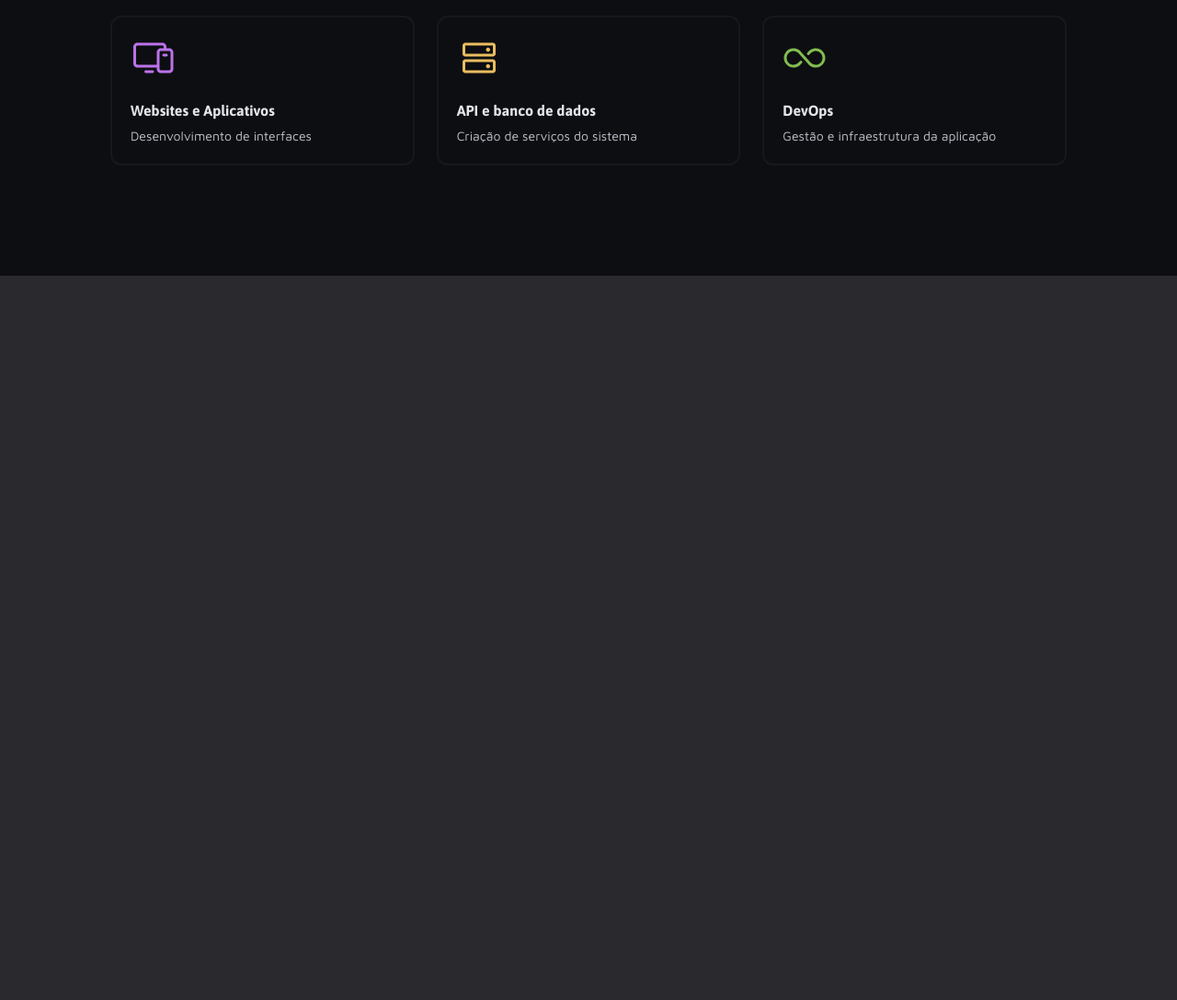
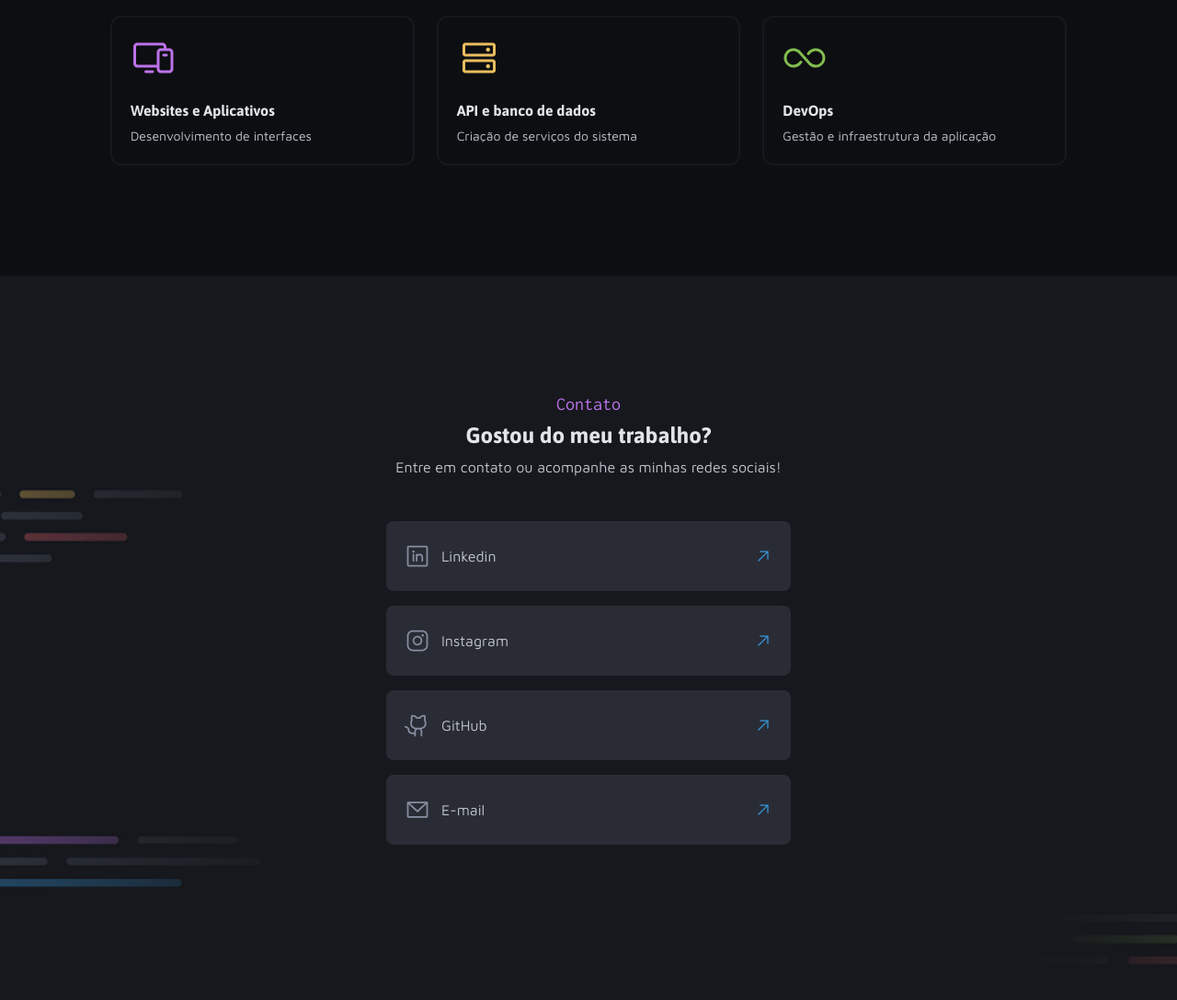
Before and after one commit to Thiaggoggarcia/Portifolio-dev, a plain HTML site: page index.html in a window 1280 px wide. Shown: the part 1744-2832 px from the top of the page at 92% size. Before the commit the page ends 2044 px from the top, so only its background shows below. Drawn offline with Linux system fonts and the light colour scheme.

Commit message:
Criando a section de contacts

```diff
--- a/css/section.css
+++ b/css/section.css
@@ -129,3 +129,41 @@
     }
   }
 }
+
+#contact{
+  background-image: url("../assets/images/Background_Contacts.jpg");
+  background-size: cover;
+  padding: 128px 120px 200px 120px;
+
+  ul{
+    margin-top: 48px;
+
+    li{
+      width: 400px;
+      justify-content: space-between;
+      background-color: var(--color-gray-300);
+      padding: 24px 20px;
+      border-radius: 8px;
+
+      .arrow{
+        width: 20px;
+        height: 20px;
+      }
+    }
+    &:hover li{
+      cursor: pointer;
+
+      #linkedin{
+        content: url("../assets/icons/LinkedinLogohover.svg");
+        width: 28px;
+        height: 28px;
+      }
+    }
+  }
+}
+
+ #intagram:hover{
+  content: url("../assets/icons/LinkedinLogohover.svg");
+  width: 28px;
+  height: 28px;
+}
--- a/css/utility.css
+++ b/css/utility.css
@@ -31,6 +31,12 @@
 /* Gap */
 .gap-8{
   gap: 8px;
+}
+.gap-12{
+  gap: 12px;
+}
+.gap-16{
+  gap: 16px;
 }
 .gap-24{
   gap: 24px;
--- a/index.html
+++ b/index.html
@@ -134,5 +134,42 @@
       </figure>
     </div>
   </section>
+  <section id="contact" class="container">
+    <header class="grid just-center gap-8">
+      <span class="subtitle purple">Contato</span>
+      <h2 class="title-md gray-600">Gostou do meu trabalho? </h2>
+      <p class="text-md gray-500">Entre em contato ou acompanhe as minhas redes sociais!</p>
+    </header>
+    <ul class="grid just-center gap-16">
+      <li class="flex align-center">
+        <div class="flex align-center gap-12">
+          <img id="linkedin" src="./assets/icons/LinkedinLogo.svg" alt="Icone do Linkedin">
+          <span class="text-md gray-500">Linkedin</span>
+        </div>
+        <img class="arrow" src="/assets/icons/ArrowUpRight.svg" alt="Icone de seta para a direita">
+      </li>
+      <li class="flex align-center">
+        <div class="flex align-center gap-12">
+          <img id="instagram" src="./assets/icons/InstagramLogo.svg" alt="Icone do Instagram">
+          <span class="text-md gray-500">Instagram</span>
+        </div>
+        <img class="arrow" src="/assets/icons/ArrowUpRight.svg" alt="Icone de seta para a direita">
+      </li>
+      <li class="flex align-center">
+        <div class="flex align-center gap-12">
+          <img src="./assets/icons/GithubLogo.svg" alt="Icone do GitHub">
+          <span class="text-md gray-500">GitHub</span>
+        </div>
+        <img class="arrow" src="/assets/icons/ArrowUpRight.svg" alt="Icone de seta para a direita">
+      </li>
+      <li class="flex align-center">
+        <div class="flex align-center gap-12">
+          <img src="./assets/icons/EnvelopeSimple.svg" alt="Icone do e-mail">
+          <span class="text-md gray-500">E-mail</span>
+        </div>
+        <img class="arrow" src="/assets/icons/ArrowUpRight.svg" alt="Icone de seta para a direita">
+      </li>
+    </ul>
+  </section>
 </body>
 </html>
```
